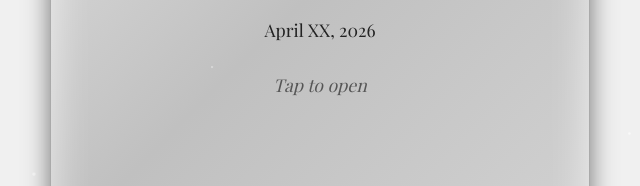
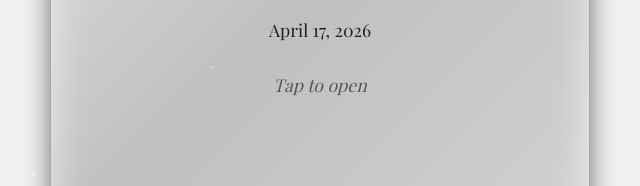
Before and after one commit to tnitn/save-the-date, a plain HTML site: page index.html in a window 1280 px wide. Shown: the part 416-602 px from the top of the page, 320-960 px from the left. Drawn offline with nearby package versions, Linux system fonts and the light colour scheme.

Commit message:
fix greek name, german and dates

```diff
--- a/index.html
+++ b/index.html
@@ -178,7 +178,7 @@
             <div class="card-front">
                 <h1 data-key="save-the-date">Save the Date!</h1>
                 <h2 data-key="couple">Anita & Dimi</h2>
-                <p data-key="wedding-date">April XX, 2026</p>
+                <p data-key="wedding-date">April 17, 2026</p>
                 <p style="margin-top:20px; font-style:italic; color:#555;" data-key="tap-to-open">Tap to open</p>
             </div>
 
@@ -186,7 +186,7 @@
             <div class="card-back">
                 <h2><span data-key="dear">Dear</span> <span id="guest-names">Guest</span>,</h2>
                 <p data-key="invitation">We are pleased to invite you to our wedding</p>
-                <p data-key="date">Date: April XX, 2026</p>
+                <p data-key="date">Date: April 17, 2026</p>
                 <p data-key="time">Time: 14:00</p>
                 <p data-key="place">Place:<br>Standesamt München-Pasing,<br>Landsberger Straße 486, 81241 München</p>
                 <div class="rsvp-box" data-key="rsvp">
@@ -204,11 +204,11 @@
             en: {
                 "save-the-date": "Save the Date!",
                 "couple": "Anita & Dimi",
-                "wedding-date": "April XX, 2026",
+                "wedding-date": "April 17, 2026",
                 "tap-to-open": "Tap to open",
                 dear: { s: "Dear", p: "Dear" },
                 invitation: { s: "We are pleased to invite you to our wedding!", p: "We are pleased to invite you to our wedding!" },
-                "date": "Date: April XX, 2026",
+                "date": "Date: April 17, 2026",
                 "time": "Time: 14:00",
                 "place": "Place: Standesamt München-Pasing,<br>Landsberger Straße 486, 81241 München",
                 "rsvp": {
@@ -217,13 +217,13 @@
                 }
             },
             de: {
-                "save-the-date": {s: "Merke den Termin vor!", p: "Merkt euch<br>den Termin vor!"},
+                "save-the-date": "Save the Date!",
                 "couple": "Anita & Dimi",
-                "wedding-date": "XX. April 2026",
+                "wedding-date": "17. April 2026",
                 "tap-to-open": "Tippe zum Öffnen",
                 dear: { s: "Liebe/r", p: "Liebe" },
                 invitation: { s: "Wir laden dich herzlich zu unserer Hochzeit ein!", p: "Wir laden euch herzlich zu unserer Hochzeit ein!" },
-                "date": "Datum: XX. April 2026",
+                "date": "Datum: 17. April 2026",
                 "time": "Uhrzeit: 14:00",
                 "place": "Ort: Standesamt München-Pasing,<br>Landsberger Straße 486, 81241 München",
                 "rsvp": {
@@ -234,11 +234,11 @@
             ru: {
                 "save-the-date": {s: "Сохрани дату!", p: "Сохраните дату!"},
                 "couple": "Анита и Дими",
-                "wedding-date": "XX апреля 2026",
+                "wedding-date": "17 апреля 2026",
                 "tap-to-open": "Нажми, чтобы открыть",
                 dear: { s: "Дорогой/Дорогая", p: "Дорогие" },
                 invitation: { s: "Мы с радостью приглашаем тебя на нашу свадьбу!", p: "Мы с радостью приглашаем вас на нашу свадьбу!" },
-                "date": "Дата: XX апреля 2026",
+                "date": "Дата: 17 апреля 2026",
                 "time": "Время: 14:00",
                 "place": "Место: Standesamt München-Pasing,<br>Landsberger Straße 486, 81241 München",
                 "rsvp": {
@@ -248,12 +248,12 @@
             },
             el: {
                 "save-the-date": { s: "Κράτα την ημερομηνία!", p: "Κρατήστε την ημερομηνία!"},
-                "couple": "Άνιτα & Ντίμι",
-                "wedding-date": "XX Απριλίου 2026",
+                "couple": "Ανίτα & Ντίμι",
+                "wedding-date": "17 Απριλίου 2026",
                 "tap-to-open": "Πάτησε για να ανοίξει",
                 dear: { s: "Αγαπητέ/Αγαπητή", p: "Αγαπητοί" },
                 invitation: { s: "Σε προσκαλούμε με χαρά στο γάμο μας!", p: "Σας προσκαλούμε με χαρά στο γάμο μας!" },
-                "date": "Ημερομηνία: XX Απριλίου 2026",
+                "date": "Ημερομηνία: 17 Απριλίου 2026",
                 "time": "Ώρα: 14:00",
                 "place": "Τοποθεσία: Standesamt München-Pasing,<br>Landsberger Straße 486, 81241 München",
                 "rsvp": {
```
